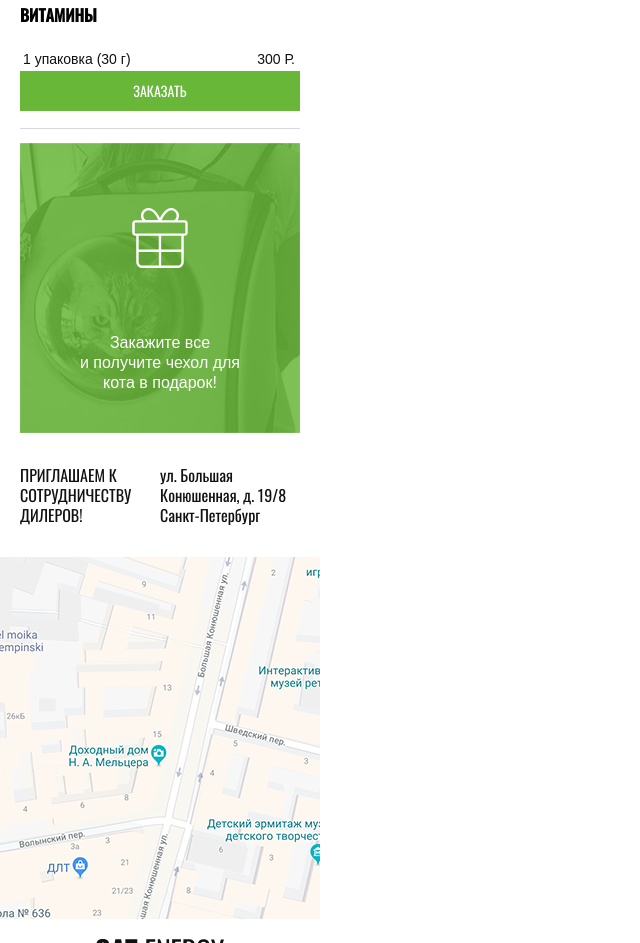
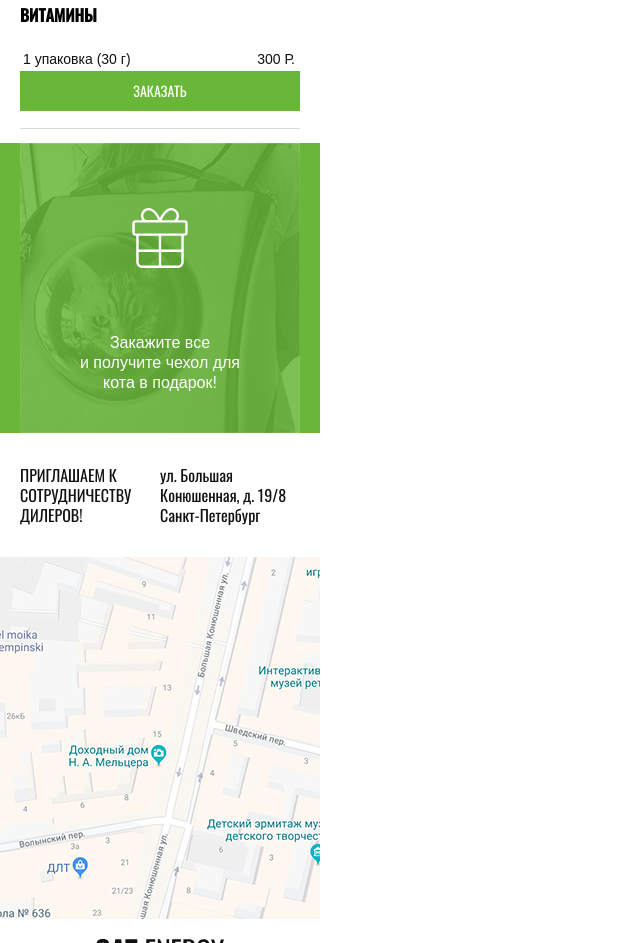
Before and after one commit to Gunghnir/896771-cat-energy-18, a website: page source/catalog.html in a window 1280 px wide. Shown: the part 2445-3388 px from the top of the page, without its empty margins (0-640 px from the left). Drawn offline with nearby package versions, Linux system fonts and the light colour scheme; files that its build step writes are made by us from their sources.

Commit message:
+ оптимизация Less файлов

```diff
--- a/source/less/blocks/offer.less
+++ b/source/less/blocks/offer.less
@@ -5,15 +5,15 @@
   height: 290px;
 
   text-align: center;
-  background-color: @button-color;
-  background: url("../img/gift-photo-mobile@1x.jpg") no-repeat;
+  // background-color: @button-color;
+  background: @button-color url("../img/gift-photo-mobile@1x.jpg") no-repeat;
   background-position: center center;
   background-size: 280px 290px;
 }
 
 .offer_url {
-    display: block;
-    text-decoration: none;
+  display: block;
+  text-decoration: none;
 }
 
 .offer__text {
--- a/source/less/blocks/promo.less
+++ b/source/less/blocks/promo.less
@@ -3,8 +3,8 @@
 
   text-align: center;
 
-  background-color: @green;
-  background: url("../img/gift-photo-mobile@1x.jpg") no-repeat;
+  // background-color: @green;
+  background: @green url("../img/gift-photo-mobile@1x.jpg") no-repeat;
   background-position: center center;
   background-size: cover;
 }
--- a/source/less/blocks/select-list.less
+++ b/source/less/blocks/select-list.less
@@ -72,10 +72,10 @@
 
   &:checked + .select-list__label::before {
     display: block;
-    box-shadow: 0px 3px 5px 0px rgba(0,0,0,0.75);
+    box-shadow: 0 3px 5px 0 rgba(0, 0, 0, 0.75);
   }
 
   &:focus + .select-list__label::before {
-    outline: 2px auto #4d90fe;
+    outline: 2px auto @outline-color;
   }
 }
```
